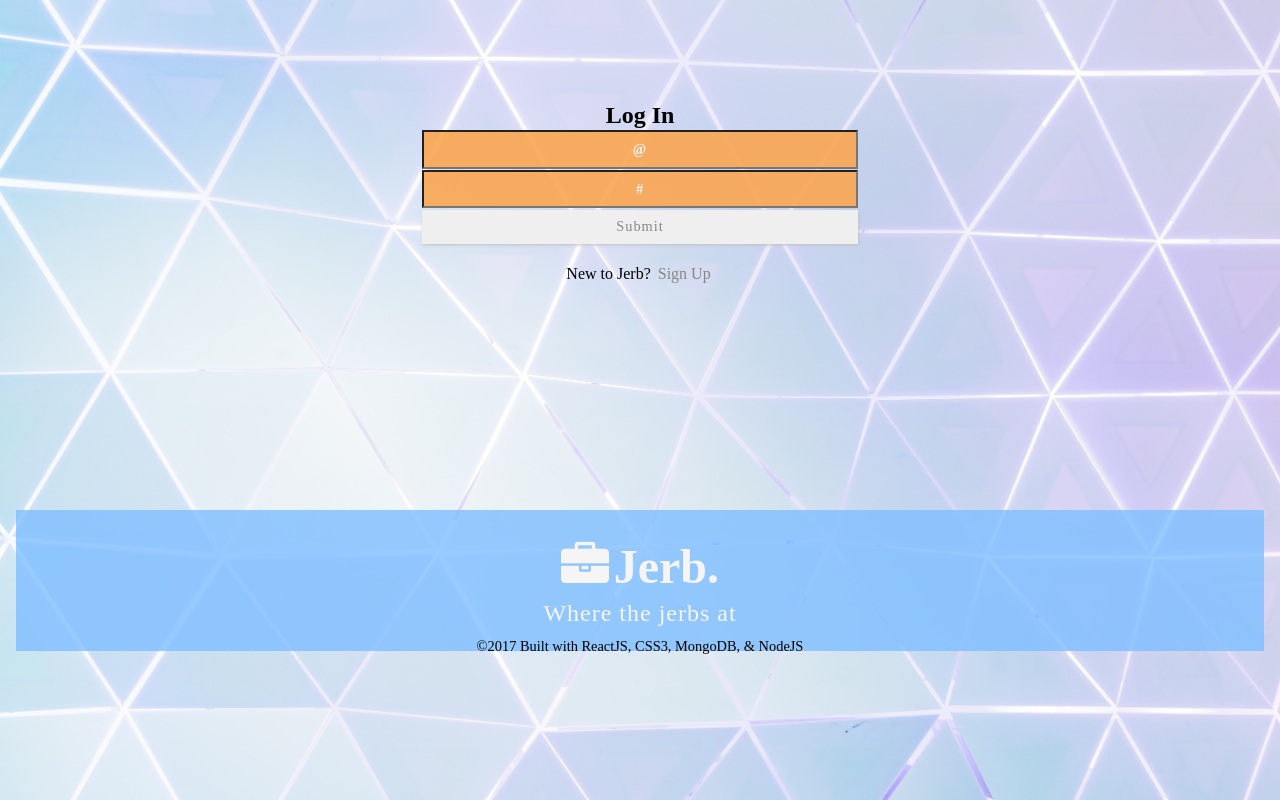
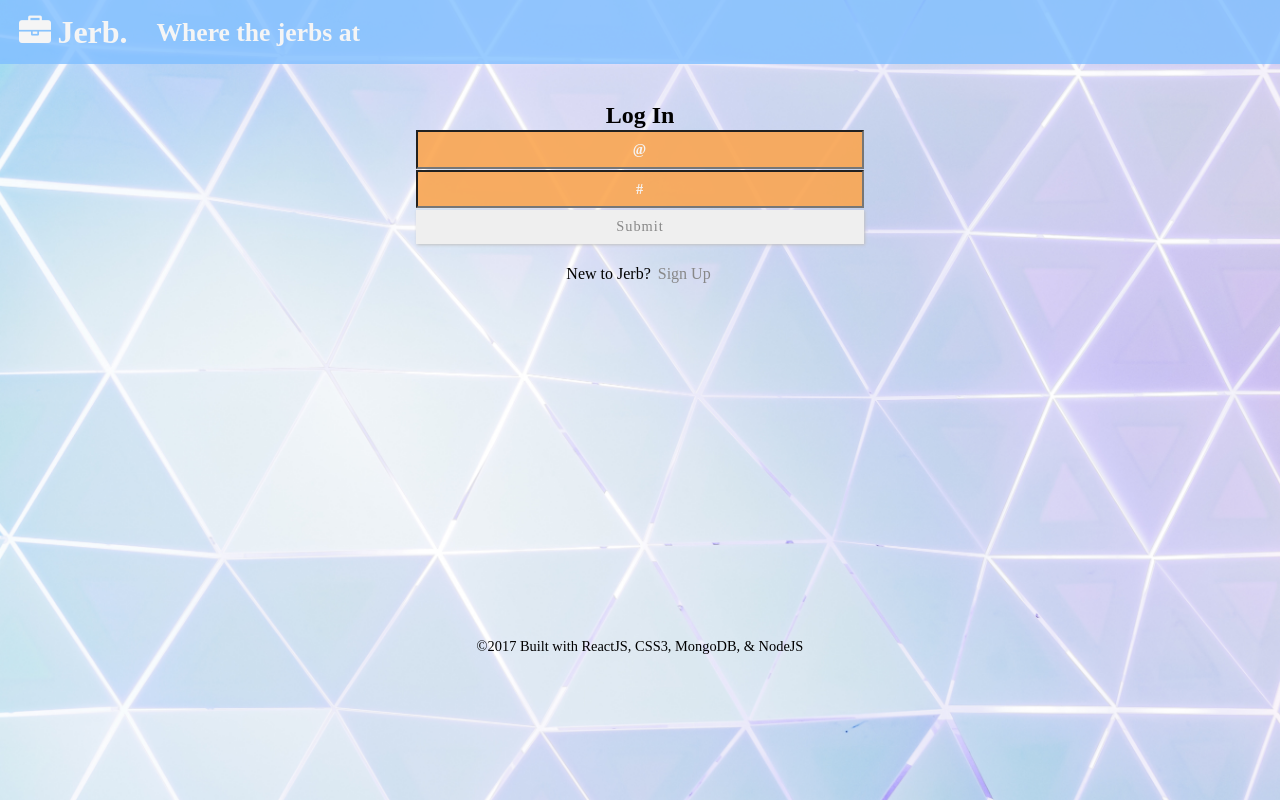
Before and after one commit to bbgrabbag/jerb, a React app in the folder client/: page / in a window 1280 px wide. Built offline with nearby package versions, Linux system fonts and the light colour scheme; no server answers.

Commit message:
Reworked navigation.

```diff
--- a/client/package.json
+++ b/client/package.json
@@ -10,7 +10,8 @@
     "react-redux": "^5.0.6",
     "react-router-dom": "^4.2.2",
     "redux": "^3.7.2",
-    "redux-thunk": "^2.2.0"
+    "redux-thunk": "^2.2.0",
+    "styled-components": "^4.1.1"
   },
   "proxy": "http://localhost:8080",
   "devDependencies": {
--- a/client/src/App/Header/index.css
+++ /dev/null
@@ -1,25 +0,0 @@
-header {
-    width: 100%;
-    margin: auto;
-    grid-area: hdr;
-    display: flex;
-    flex-direction: column;
-    align-items: center;
-    padding: 1em;
-    font-size: 1.2em;
-    background-color: rgba(127, 191, 255, 0.8);
-}
-
-header a, header p{
-    color: whitesmoke;
-}
-
-i {
-    padding-right: .1em;
-}
-
-@media screen and (min-width: 1200px) {
-    header {
-        font-size: 1.5em;
-    }
-}
--- a/client/src/App/Header/index.js
+++ /dev/null
@@ -1,16 +0,0 @@
-import React from 'react';
-import "./index.css";
-import { Link, withRouter } from "react-router-dom";
-
-function Header(props) {
-    return (
-        <header className="nav-links">
-            <Link to="/">
-                <h1><i className="fa fa-briefcase" aria-hidden="true"></i>Jerb.</h1>
-            </Link>
-            <p>Where the jerbs at</p>
-        </header>
-    )
-}
-
-export default withRouter(Header);
--- a/client/src/App/Nav/index.css
+++ /dev/null
@@ -1,28 +0,0 @@
-nav {
-    grid-area: nav;
-    width: 100%;
-    margin: auto;
-    display: flex;
-    justify-content: space-between;
-    align-items: center;
-    font-size: 2em;
-    padding: .8em;
-    background-color: rgba(127, 191, 255, 0.8);
-}
-nav a {
-    color: whitesmoke;
-}
-
-@media screen and (min-width: 600px) {
-    nav {
-        width: 80%;
-        margin: auto;
-    }
-}
-
-@media screen and (min-width: 1000px) {
-    nav {
-        width: 60%;
-        margin: auto;
-    }
-}
--- a/client/src/App/Nav/index.js
+++ b/client/src/App/Nav/index.js
@@ -1,23 +1,86 @@
-import React from 'react';
-import "./index.css";
+import React from 'react'
+import styled from 'styled-components'
 
 //packages
-import { Link, withRouter } from "react-router-dom";
-import { connect } from "react-redux";
+import { Link, withRouter } from 'react-router-dom'
+import { connect } from 'react-redux'
+
+const Navigation = styled.div`
+  grid-area: nav;
+  width: 60%;
+  display: flex;
+  justify-content: flex-end;
+  align-items: center;
+  font-size: 2em;
+  padding-right: 1em;
+  & a {
+    color: whitesmoke;
+    margin-left: 2em;
+  }
+`
+
+const Header = styled.div`
+  background-color: rgba(127, 191, 255, 0.8);
+  width: 100%;
+  height: 8vh;
+  margin: 0;
+  padding: 0;
+  display: flex;
+  justify-content: space-between;
+  align-items: center;
+  padding: 0 1em;
+  & .brand {
+    display: flex;
+    align-items: center;
+    & h1 {
+      color: whitesmoke;
+      transform: scale(0.8);
+    }
+    & a h1 {
+      color: whitesmoke;
+      transform: scale(1);
+    }
+    & a h1 i {
+      margin-right: 0.2em;
+    }
+  }
+`
 
 function Nav(props) {
-    let { isAuthenticated } = props;
-    let style = { display: isAuthenticated ? "flex" : "none" }
-    return (
-        <nav className="nav-links" style={style}>
-            <Link to="/profile-page"><i className="fa fa-home"></i></Link>
-            <Link to="/add-post"><i className="fa fa-plus"></i></Link>
-            <Link to="/view-posts"><i className="fa fa-eye"></i>
-            </Link>
-        </nav>
-    )
+  let { isAuthenticated } = props
+  let style = { display: isAuthenticated ? 'flex' : 'none' }
+
+  return (
+    <Header>
+      <div className="brand">
+        <Link to="/">
+          <h1>
+            <i className="fa fa-briefcase" aria-hidden="true" />
+            Jerb.
+          </h1>
+        </Link>
+        <h1>Where the jerbs at</h1>
+      </div>
+      <Navigation className="nav-links" style={style}>
+        <Link to="/profile-page">
+          <i className="fa fa-home" />
+        </Link>
+        <Link to="/add-post">
+          <i className="fa fa-plus" />
+        </Link>
+        <Link to="/view-posts">
+          <i className="fa fa-eye" />
+        </Link>
+      </Navigation>
+    </Header>
+  )
 }
 
-const mapStateToProps = state => ({ isAuthenticated: state.auth.isAuthenticated });
+const mapStateToProps = state => ({ isAuthenticated: state.auth.isAuthenticated })
 
-export default withRouter(connect(mapStateToProps, {})(Nav));
+export default withRouter(
+  connect(
+    mapStateToProps,
+    {}
+  )(Nav)
+)
--- a/client/src/App/index.css
+++ b/client/src/App/index.css
@@ -6,7 +6,7 @@
 }
 
 body {
-    background-image: url("../images/background.jpg");
+  background-image: url('../images/background.jpg');
   background-size: cover;
   background-repeat: no-repeat;
   background-attachment: fixed;
@@ -15,7 +15,7 @@ body {
 input,
 textarea,
 select {
-    font-family: "GillSans-Light";
+  font-family: 'GillSans-Light';
 }
 
 h1,
@@ -23,12 +23,12 @@ h2,
 h3,
 h4,
 h5 {
-    font-family: "STSongti-SC-Light";
+  font-family: 'STSongti-SC-Light';
 }
 
 p,
 span {
-    font-family: "STYuanti-TC-Light";
+  font-family: 'STYuanti-TC-Light';
 }
 
 p,
@@ -44,24 +44,24 @@ label {
 
 a,
 button {
-    margin: .1em 0;
-    font-family: "STHeitiTC-Light";
+  margin: 0.1em 0;
+  font-family: 'STHeitiTC-Light';
   color: #888888;
   padding: 3px;
-    transition: all .1s linear .1s;
+  transition: all 0.1s linear 0.1s;
 }
 
 button:hover {
   cursor: pointer;
   background: none;
   color: #888888;
-    transition: all .1s linear .1s;
+  transition: all 0.1s linear 0.1s;
 }
 
 a:hover {
   cursor: pointer;
   transform: scale(1.1);
-    transition: all .1s linear .1s;
+  transition: all 0.1s linear 0.1s;
 }
 
 .nav-links a:hover {
@@ -70,10 +70,10 @@ a:hover {
 
 .app-wrapper {
   height: 680px;
-    padding: 0 1em 0 1em;
+  padding: 0;
   display: grid;
   grid-template-columns: 1fr;
-    grid-template-areas: "nav" "con" "hdr" "ftr"
+  grid-template-areas: 'nav' 'con' 'hdr' 'ftr';
 }
 
 .content-wrapper {
@@ -97,34 +97,33 @@ textarea:focus,
 select:focus {
   background-color: whitesmoke;
   color: rgba(250, 166, 82, 0.9);
-    transition: color .2s ease-in;
+  transition: color 0.2s ease-in;
 }
 
-input:focus::-webkit-input-placeholder,
-{
-    color: rgba(250, 166, 82, .9);
+input:focus::-webkit-input-placeholder {
+  color: rgba(250, 166, 82, 0.9);
   background-color: whitesmoke;
 }
 
-form>input,
+form > input,
 form h3,
 form p,
 form button,
 form select {
-    margin: .1em 0 0 0;
-    padding: .6em;
+  margin: 0.1em 0 0 0;
+  padding: 0.6em;
   width: 100%;
 }
 
 input,
 textarea {
   width: 100%;
-    font-size: .9em;
+  font-size: 0.9em;
   font-weight: 600;
-    margin: .5em 0 .5em 0;
+  margin: 0.5em 0 0.5em 0;
   text-align: center;
   color: whitesmoke;
-    background-color: rgba(250, 166, 82, .9);
+  background-color: rgba(250, 166, 82, 0.9);
 }
 
 select {
@@ -139,7 +138,7 @@ textarea::-webkit-input-placeholder {
 
 button {
   box-shadow: 1px 1px 3px silver;
-    font-size: .9em;
+  font-size: 0.9em;
   border: none;
 }
 
--- a/client/src/App/index.js
+++ b/client/src/App/index.js
@@ -1,55 +1,59 @@
-import React, { Component } from 'react';
-import "./index.css";
+import React, { Component } from 'react'
+import './index.css'
 
 //packages
-import { Switch, Route, withRouter } from "react-router-dom";
-import { connect } from "react-redux";
-import { verify } from "../Redux/auth";
+import { Switch, Route, withRouter } from 'react-router-dom'
+import { connect } from 'react-redux'
+import { verify } from '../Redux/auth'
 
 //components
-import Header from "./Header";
-import Footer from "./Footer";
-import Nav from "./Nav";
-import Signup from "./Signup";
-import Login from "./Login";
-import ProfilePage from "./ProfilePage";
-import PostList from "./PostList";
-import PostForm from "./PostForm";
-import LoadingPage from "./LoadingPage";
-import ProtectedRoute from "./ProtectedRoute";
+import Footer from './Footer'
+import Nav from './Nav'
+import Signup from './Signup'
+import Login from './Login'
+import ProfilePage from './ProfilePage'
+import PostList from './PostList'
+import PostForm from './PostForm'
+import LoadingPage from './LoadingPage'
+import ProtectedRoute from './ProtectedRoute'
 
 class App extends Component {
   componentDidMount() {
-        this.props.verify();
+    this.props.verify()
   }
   render() {
-        let { loading, isAuthenticated } = this.props;
+    let { loading, isAuthenticated } = this.props
     let style = {
       gridTemplateRows: isAuthenticated ? `15% 85% 15% 10%` : `15% 60% 15% 10%`
     }
     return (
-            <div className="app-wrapper" style={style} >
-                <Nav></Nav>
+      <div className="app-wrapper" style={style}>
+        <Nav />
         <div className="content-wrapper">
-                    {loading ?
-                        <LoadingPage /> :
+          {loading ? (
+            <LoadingPage />
+          ) : (
             <Switch>
-                            <Route path='/signup' component={Signup} />
-                            <Route exact path='/' component={Login} />
-                            <ProtectedRoute path='/add-post' component={PostForm} />
-                            <ProtectedRoute path='/profile-page' component={ProfilePage} />
-                            <ProtectedRoute path='/view-posts' component={PostList} />
+              <Route path="/signup" component={Signup} />
+              <Route exact path="/" component={Login} />
+              <ProtectedRoute path="/add-post" component={PostForm} />
+              <ProtectedRoute path="/profile-page" component={ProfilePage} />
+              <ProtectedRoute path="/view-posts" component={PostList} />
             </Switch>
-                    }
+          )}
         </div>
-                <Header></Header>
-                <Footer></Footer>
+        <Footer />
       </div>
     )
   }
 }
 
-const mapStateToProps = (state) => {
+const mapStateToProps = state => {
   return { loading: state.loading, isAuthenticated: state.auth.isAuthenticated }
 }
-export default withRouter(connect(mapStateToProps, { verify })(App));
+export default withRouter(
+  connect(
+    mapStateToProps,
+    { verify }
+  )(App)
+)
```
Also changed, not shown: 2 other files. Lines whose indentation alone changed are shown as unchanged.
